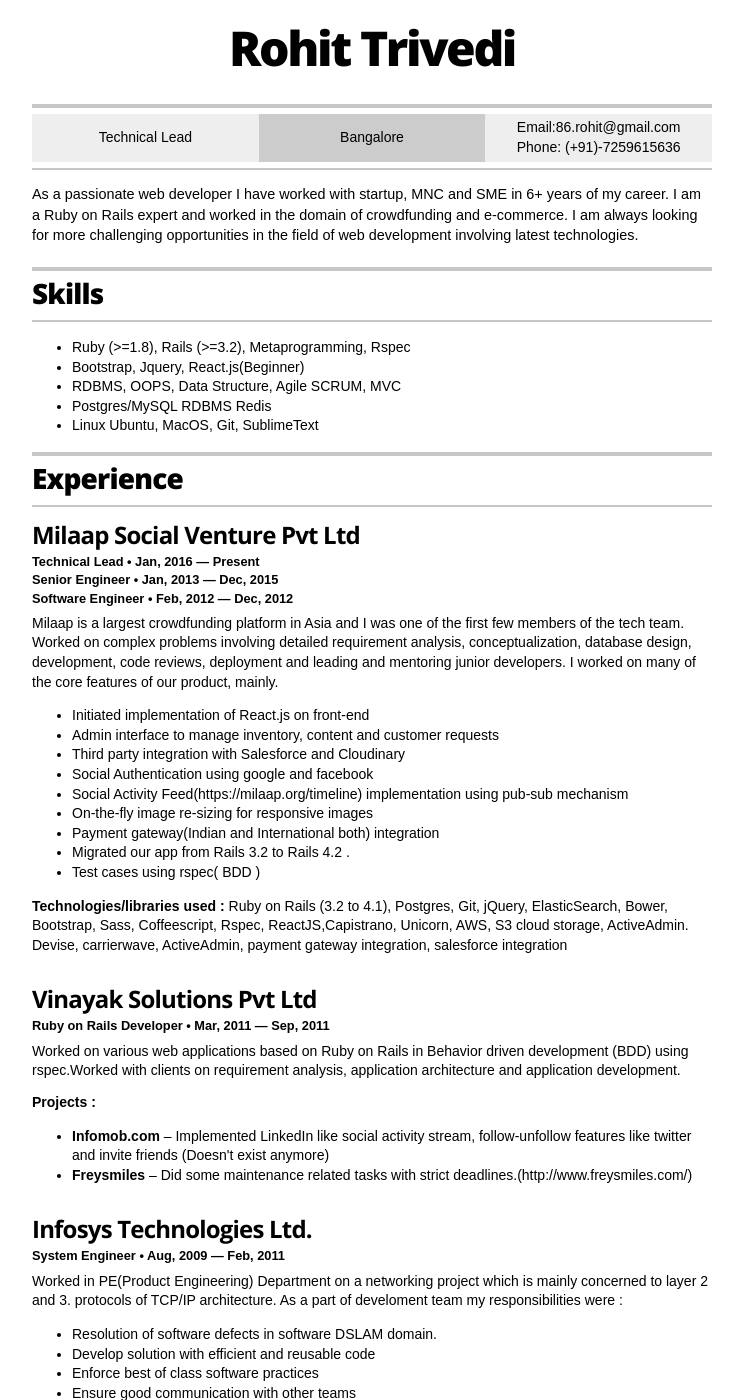
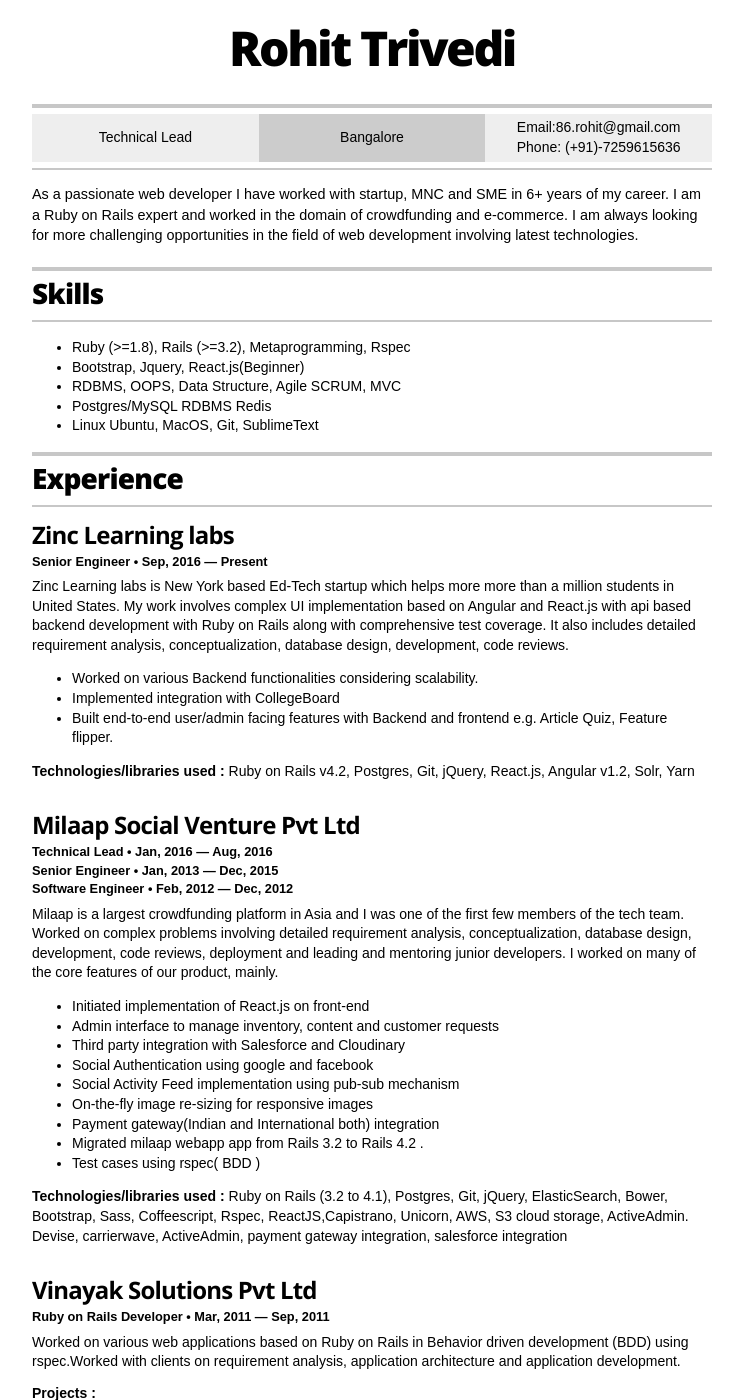
Before and after one commit to rtcoms/rtcoms.github.io, a Jekyll site: the page built from index.html, in a window 1280 px wide and 1400 px high. Shown: the whole window, without its empty margins (268-1011 px from the left). Built offline with Jekyll 4.4.1, drawn with Linux system fonts in a browser that asks for light colours.

Commit message:
zinc description added

```diff
--- a/_layouts/resume.html
+++ b/_layouts/resume.html
@@ -103,8 +103,24 @@
 
         <!-- Duplicate these resume-item elements and edit accordingly for each job you want to add here -->
         <div class="resume-item">
+          <h3 class="resume-item-title">Zinc Learning labs</h3>
+          <h5 class="resume-item-details">Senior Engineer &bull; Sep, 2016 &mdash; Present</h5>
+          <p class="resume-item-copy">Zinc Learning labs is New York based Ed-Tech startup which helps more more than a million students in United States. My work involves complex UI implementation based on Angular and React.js with api based backend development with Ruby on Rails along with comprehensive test coverage. It also includes detailed requirement analysis, conceptualization, database design, development, code reviews.</p>
+          <ul class="resume-item-list">
+            <li>Worked on various Backend functionalities considering scalability.</li>
+            <li>Implemented integration with CollegeBoard</li>
+            <li>Built end-to-end user/admin facing features with Backend and frontend e.g. Article Quiz, Feature flipper.</li>
+          </ul>
+          <!-- <p class="resume-item-copy">Led and Mentored freshers and junior developers in rails development stack.</p> -->
+
+          <p class="resume-item-copy"><b>Technologies/libraries used :</b> Ruby on Rails v4.2, Postgres, Git, jQuery, React.js, Angular v1.2, Solr, Yarn</p>
+
+        </div><!-- end of resume-item -->
+
+        <!-- Duplicate these resume-item elements and edit accordingly for each job you want to add here -->
+        <div class="resume-item">
           <h3 class="resume-item-title">Milaap Social Venture Pvt Ltd</h3>
-          <h5 class="resume-item-details">Technical Lead &bull; Jan, 2016 &mdash; Present</h5>
+          <h5 class="resume-item-details">Technical Lead &bull; Jan, 2016 &mdash; Aug, 2016</h5>
           <h5 class="resume-item-details">Senior Engineer &bull; Jan, 2013 &mdash; Dec, 2015</h5>
           <h5 class="resume-item-details">Software Engineer &bull; Feb, 2012 &mdash; Dec, 2012</h5>
           <p class="resume-item-copy">Milaap is a largest crowdfunding platform in Asia and I was one of the first few members of the tech team. Worked on complex problems involving detailed requirement analysis, conceptualization, database design, development, code reviews, deployment and leading and mentoring junior developers. I worked on many of the core features of our product, mainly.</p>
@@ -113,10 +129,10 @@
             <li>Admin interface to manage inventory, content and customer requests</li>
             <li>Third party integration with Salesforce and Cloudinary</li>
             <li>Social Authentication using google and facebook</li>
-            <li>Social Activity Feed(https://milaap.org/timeline) implementation using pub-sub mechanism</li>
+            <li>Social Activity Feed implementation using pub-sub mechanism</li>
             <li>On-the-fly image re-sizing for responsive images</li>
             <li>Payment gateway(Indian and International both) integration</li>
-            <li>Migrated our app from Rails 3.2 to Rails 4.2 .</li>
+            <li>Migrated milaap webapp app from Rails 3.2 to Rails 4.2 .</li>
             <li>Test cases using rspec( BDD )</li>
           </ul>
           <!-- <p class="resume-item-copy">Led and Mentored freshers and junior developers in rails development stack.</p> -->
```
